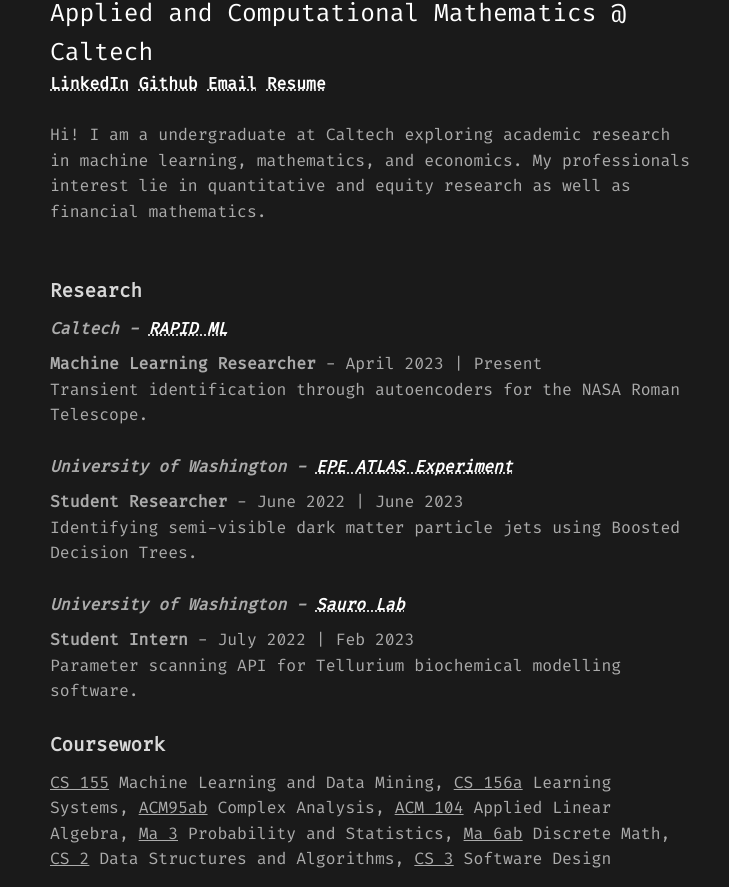
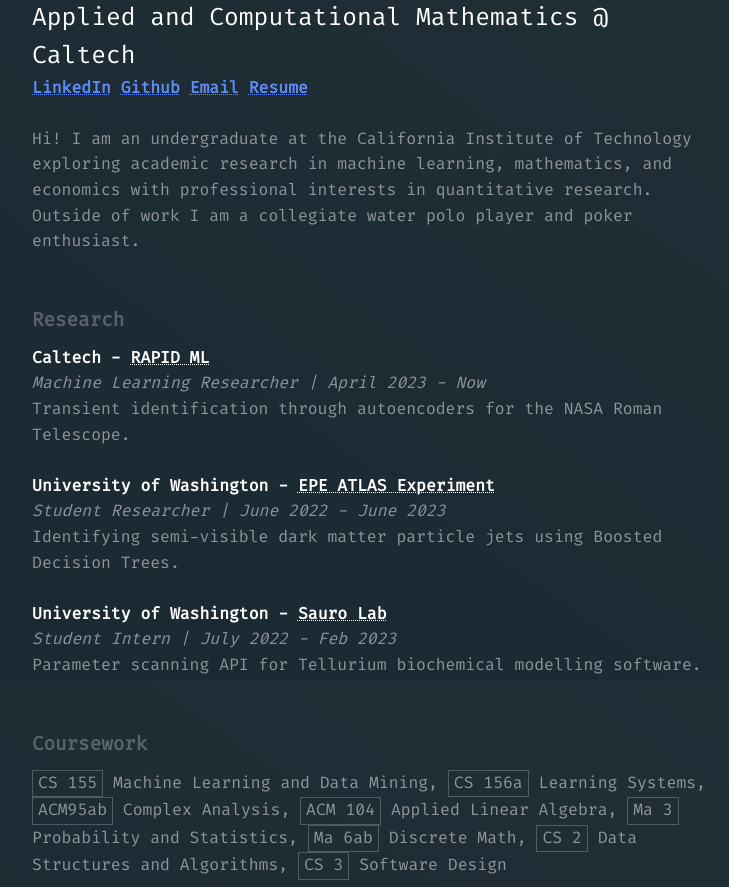
Before and after one commit to HebuPatil/me, a plain HTML site: page index.html in a window 1280 px wide. Shown: the part 120-1007 px from the top of the page, without its empty margins (270-999 px from the left). Drawn offline with Linux system fonts and the light colour scheme.

Commit message:
lots of updates

```diff
--- a/index.html
+++ b/index.html
@@ -6,62 +6,71 @@
     <meta name="description" content="Your Name - A brief description about yourself">
     <title>Hebu Patil</title>
     <link rel="stylesheet" href="styles.css">
+    <style>
+        /* Add this style to make elements float and move with mouse */
+        .float {
+            transition: transform 0.2s ease-out;
+        }
+    </style>
 </head>
 <body>
     <div class="container">
-        <h1>Hebu (Heramba) Patil</h1>
-        <h2>Applied and Computational Mathematics @ Caltech</h2>
+        <h1 class="float">Hebu (Heramba) Patil</h1>
+        <h2 class="float">Applied and Computational Mathematics @ Caltech</h2>
         <strong>
-        <a href="https://www.linkedin.com/in/hebupatil/" target="_blank">LinkedIn</a>
-        <a href="https://github.com/HebuPatil" target="_blank">Github</a>
-        <a href="mailto: hebupatil@gmail.com">Email</a>
-        <!-- Resume button that downloads resume -->
-        <a href="hpatil_resume.pdf", target="_blank">Resume</a>
+            <div  class="float">
+                <a class="other" href="https://www.linkedin.com/in/hebupatil/" target="_blank" class="float">LinkedIn</a>
+                <a class="other" href="https://github.com/HebuPatil" target="_blank" class="float">Github</a>
+                <a class="other" href="mailto: hebupatil@gmail.com" class="float">Email</a>
+                <a class="other" href="hpatil_resume.pdf" target="_blank" class="float">Resume</a>
+            </div>
         </strong>
         <br>
-        <br>
+
+        <div class="float">
         <section id="about">
             <p>
-            Hi! I am a undergraduate at Caltech exploring academic research in machine learning, mathematics, and economics. My professionals interest lie in  quantitative and equity research as well as financial mathematics.
+            Hi! I am an undergraduate at the California Institute of Technology exploring academic research in machine learning, mathematics, and economics with professional interests in quantitative research. Outside of work I am a collegiate water polo player and poker enthusiast.
             </p>
 
         <br>
         </section>
+        </div>
+
 
         <section id="experience">
             <br>
-            <h3>Research</h3>
+            <h3 class="float">Research</h3>
 
             <!-- Caltech: RAPID ML -->
-            <div>
+            <div class="float">
               <h4>Caltech - <a href="https://www.ipac.caltech.edu/project/rapid" target="_blank">RAPID ML</a></h4>
-              <p><strong>Machine Learning Researcher </strong>- April 2023 | Present</p>
+              <p><em>Machine Learning Researcher | April 2023 - Now</p></em>
               <p>Transient identification through autoencoders for the NASA Roman Telescope.</p>
             </div>
             <br>
 
             <!-- University of Washington: EPE ATLAS Experiment -->
-            <div>
-              <h4>University of Washington - <a href="https://phys.washington.edu/events/series/elementary-particle-experiment-epe"> EPE ATLAS Experiment</a></h4>
-              <p><strong>Student Researcher</strong> - June 2022 | June 2023</p>
+            <div class="float">
+              <h4>University of Washington - <a href="https://phys.washington.edu/events/series/elementary-particle-experiment-epe" target="_blank"> EPE ATLAS Experiment</a></h4>
+              <p><em>Student Researcher | June 2022 - June 2023</p></em>
               <p>Identifying semi-visible dark matter particle jets using Boosted Decision Trees.</p>
             </div>
             <br>
 
             <!-- University of Washington: Sauro Lab -->
-            <div>
-              <h4>University of Washington - <a href="https://sites.google.com/uw.edu/systems-biology-lab/home?authuser=1">Sauro Lab</a></h4>
-              <p><strong>Student Intern</strong> - July 2022 | Feb 2023</p>
+            <div class="float">
+              <h4>University of Washington - <a href="https://sites.google.com/uw.edu/systems-biology-lab/home?authuser=1" target="_blank">Sauro Lab</a></h4>
+              <p><em>Student Intern | July 2022 - Feb 2023</p></em>
               <p>Parameter scanning API for Tellurium biochemical modelling software.</p>
             </div>
 
         </section>
+        <br>
 
-
-        <section id"coursework">
+        <section class="float" id="coursework">
             <br>
             <h3>Coursework</h3>
-            <p>
             <p>
                 <span class="underline">CS 155</span> Machine Learning and Data Mining,
                 <span class="underline">CS 156a</span> Learning Systems,
@@ -72,25 +81,32 @@
                 <span class="underline">CS 2</span> Data Structures and Algorithms,
                 <span class="underline">CS 3</span> Software Design
             </p>
-
-                <style>
-                    .underline {
-                        text-decoration: underline;
-                    }
-                </style>
-
-            </p>
-
         </section>
 
-        <section id"skills">
         <br>
-            <h3>Skills</h3>
-            <p> Python, C++, C#, PyTorch, TensorFlow
+        <section class="float" id="skills">
+            <br>
+            <h3 >Skills</h3>
+            <p>Python, C++, C#, PyTorch, TensorFlow</p>
         </section>
-        <footer>
+        <br>
+        <br>
+        <footer class="float">
             <p>2024 &copy; Hebu Patil</p>
         </footer>
+
     </div>
+    <script>
+        document.addEventListener('mousemove', function(e) {
+            const x = e.clientX / window.innerWidth;
+            const y = e.clientY / window.innerHeight;
+
+            document.querySelectorAll('.float').forEach(el => {
+                const moveX = (x - 0.5) * 30;
+                const moveY = (y - 0.5) * 30;
+                el.style.transform = `translate(${moveX}px, ${moveY}px)`;
+            });
+        });
+    </script>
 </body>
 </html>
--- a/styles.css
+++ b/styles.css
@@ -12,10 +12,12 @@
 body {
     font-family: 'Fira Code', sans-serif, monospace, serif;
     background-color: hsl(0, 0%, 10%);
-    color: #ffffffa2;
+    color: #ffffff7f;
     line-height: 1.6;
      /* Increase this value for more padding */
     /*padding-right: 20%;*/
+    padding-left: 17%;
+    padding-right: 17%;
 }
 
 h1 {
@@ -32,16 +34,15 @@
 }
 
 h3 {
-    color: #ffffffd4;
+    color: #e0e0e04f;
     font-size: 0.7 rem;
     margin-bottom: 10px;
 }
 
 h4 {
     /*italicize the h4*/
-    font-style: italic;
+    color: #ffffff;
     font-size: 0.6 rem;
-    margin-bottom: 10px;
     font-weight: bold;
 
 }
@@ -50,23 +51,60 @@
     width: 80%;
     margin: 0 auto;
 
-    padding-left: 15%;
-    padding-right: 15%;
+
 }
 
+.other {
+    color: #5d8cf9;
+    font-size: 0.7 rem;
+    margin-bottom: 10px;
+}
 
 
 
 footer {
     padding: 40px 0;
-    color: #555757;
+    color: #8485868e;
 }
 
 a {
-    color: #ffffff;;
-    text-decoration: underline dotted;
+    color: #ffffff;
+    text-decoration: underline dotted 1px;
 }
 
 a:hover {
-    color: #ffffff87;
+    color: #ffffff;
 }
+
+
+html, body {
+    height: 100%; /* Ensures the html and body take up the full height of the viewport */
+    margin: 0; /* Removes default margin */
+}
+
+body {
+    background: linear-gradient(35deg, rgb(25, 40, 49), rgb(34, 47, 55)); /* Your gradient */
+    background-size: cover; /* Ensure the gradient covers the entire background */
+    background-attachment: fixed; /* Fixes the background so it doesn’t scroll */
+    background-repeat: no-repeat; /* Prevents repeating the background */
+    min-height: 100vh; /* Ensures the body takes up at least the viewport height */
+    display: flex;
+    flex-direction: column; /* Flexbox to push footer to the bottom */
+}
+
+
+
+h1 {
+    transition: transform 0.3s ease;
+}
+
+h1:hover {
+    transform: scale(1.5);
+}
+
+.underline {
+    display: inline-block;
+    padding: 0px 5px; /* Adjust padding to create space between text and border */
+    border: 1px solid #ffffff37; /* Adjust border thickness and color */
+
+}
```
Lines whose indentation alone changed are shown as unchanged.
